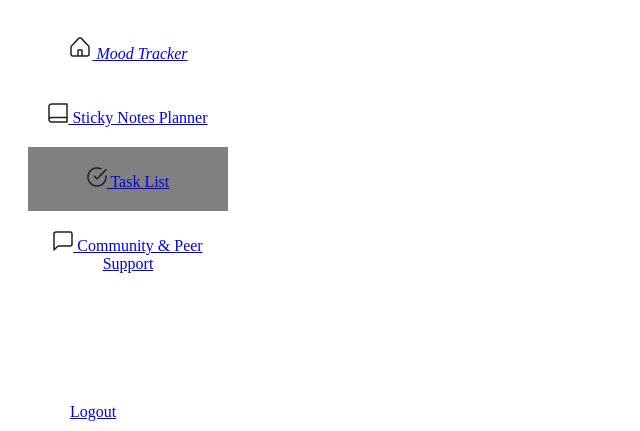
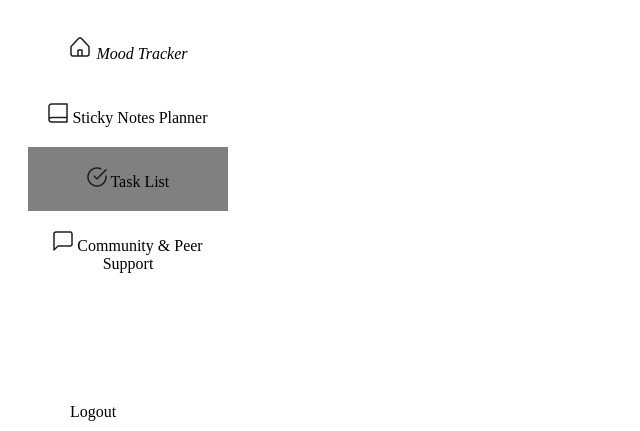
Before and after one commit to reimirai/LumiMind, a PHP site: page /longsidebar.html in a window 1280 px wide. Shown: the part 369-800 px from the top of the page, without its empty margins (0-640 px from the left). Run offline with PHP 8.4, Linux system fonts and the light colour scheme.

Commit message:
Add files via upload

```diff
--- a/longsidebar.css
+++ b/longsidebar.css
@@ -97,3 +97,8 @@ nav ul li.active {
   margin: 0;
   padding: 10px 0;
 }
+
+ul li a {
+  color: inherit;
+  text-decoration: none;
+}
--- a/sidebar.css
+++ b/sidebar.css
@@ -91,3 +91,8 @@ nav ul li.active {
 
   bottom: 0;
 }
+
+ul li a {
+  color: inherit;
+  text-decoration: none;
+}
```
